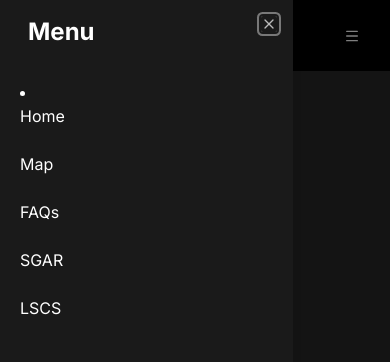
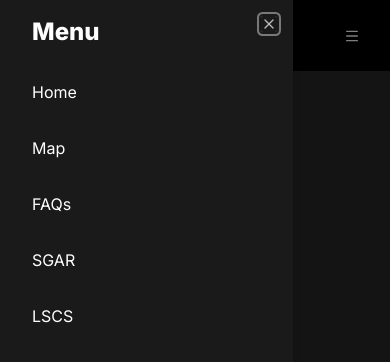
Before and after one commit to dlsu-lscs/sgar-web, a Next.js app: page / in a window 390 px wide. Both pictures are taken after a click on the button 352 px from the left and 35 px from the top of the page. Shown: the top 362 px of the page. Built offline with nearby package versions, Linux system fonts and the light colour scheme.

Commit message:
refactor: fixed spacings of links

```diff
--- a/src/features/home/components/navbar.tsx
+++ b/src/features/home/components/navbar.tsx
@@ -59,11 +59,11 @@ export default function Navbar() {
               </SheetTrigger>
               <SheetContent side="left" className="border-none">
                 <SheetHeader>
-                  <SheetTitle className="text-left text-2xl font-bold mx-3">
+                  <SheetTitle className="text-left text-2xl font-extrabold mx-4">
                     Menu
                   </SheetTitle>
                 </SheetHeader>
-                <li className="flex-col space-y-6 mx-5">
+                <li className="flex-col space-y-8 mx-8 list-none">
                   <ul>
                     <Link href="/" className="text-foreground">
                       Home
```
